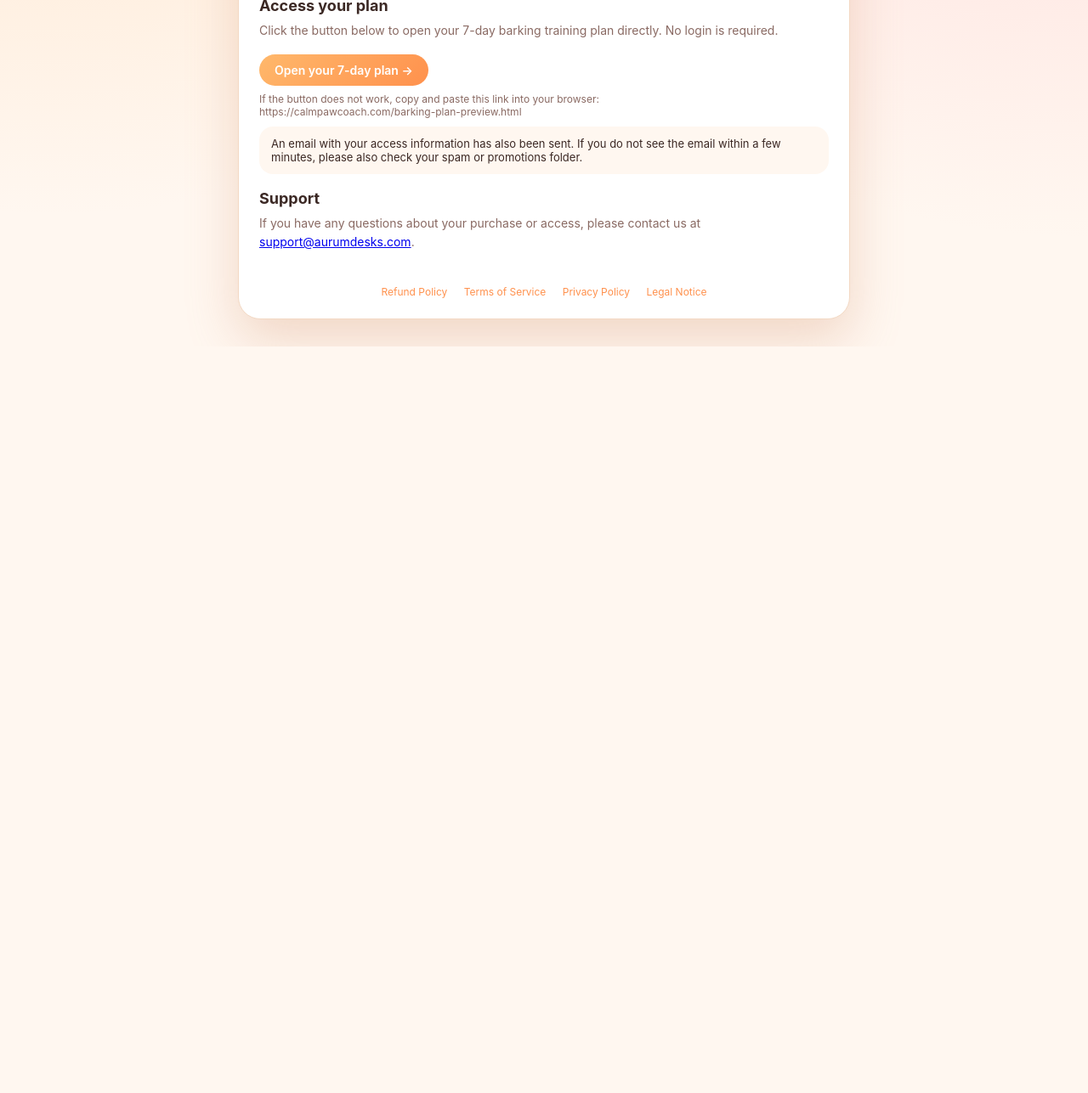
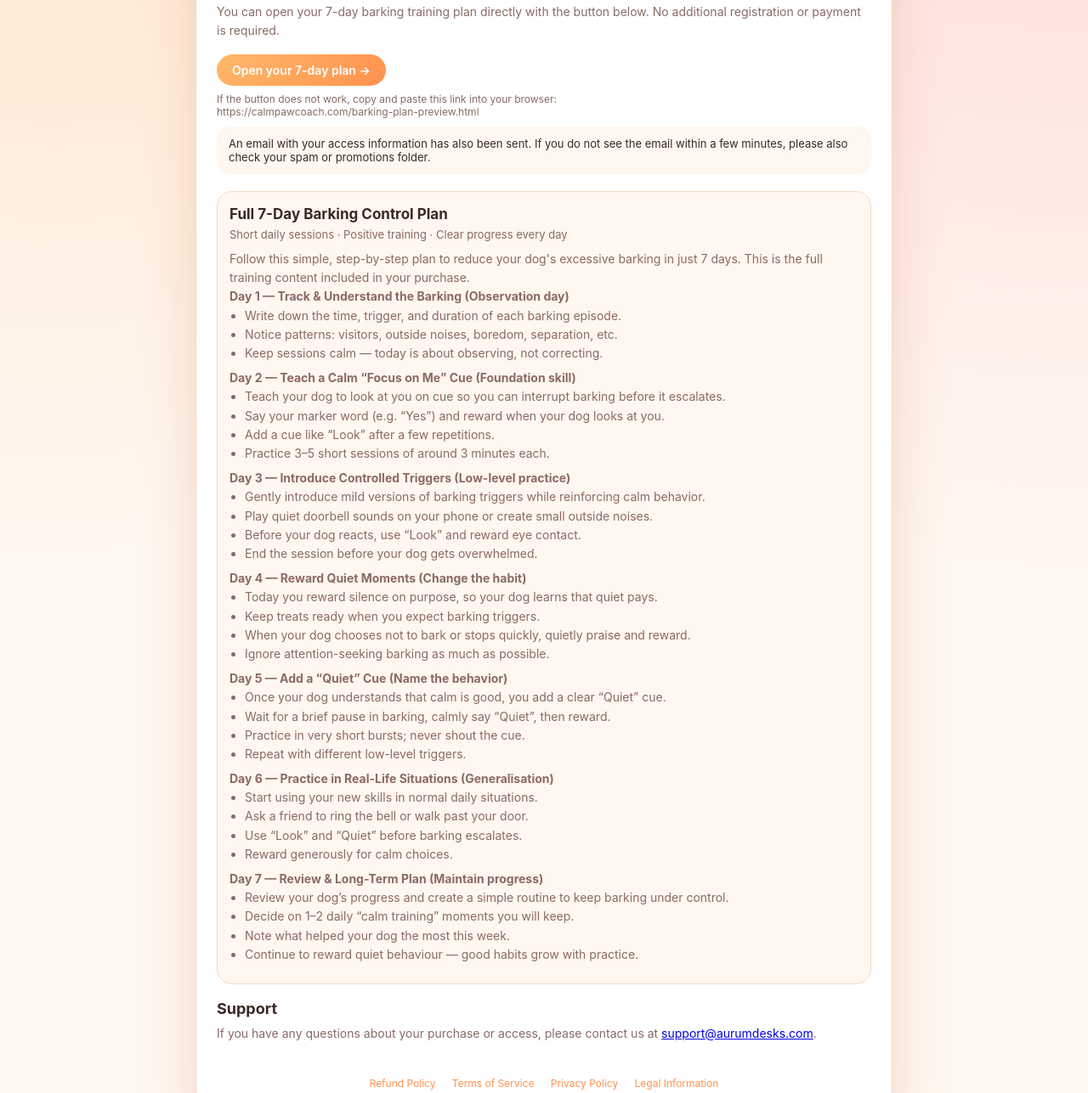
Before and after one commit to aifreelance-hub/calmpawcoach-site, a plain HTML site: page barking-thankyou.html in a window 1280 px wide. Shown: the part 625-1912 px from the top of the page at 85% size. Before the commit the page ends 1033 px from the top, so only its background shows below. Drawn offline with Linux system fonts and the light colour scheme.

Commit message:
Update barking-thankyou.html

```diff
--- a/barking-thankyou.html
+++ b/barking-thankyou.html
@@ -46,7 +46,7 @@
     }
     .card{
       width:100%;
-      max-width:720px;
+      max-width:820px;
       background:#fff;
       border-radius:var(--radius-lg);
       box-shadow:var(--shadow-soft);
@@ -116,6 +116,23 @@
       word-break:break-all;
       color:#8a6a63;
     }
+    .plan-block{
+      margin-top:20px;
+      padding:16px 14px;
+      border-radius:18px;
+      background:#fff7f0;
+      border:1px solid var(--border-soft);
+    }
+    .plan-block h3{
+      font-size:17px;
+      margin-bottom:6px;
+      color:var(--text-main);
+    }
+    .plan-block .meta{
+      font-size:13px;
+      color:var(--text-soft);
+      margin-bottom:10px;
+    }
     footer{
       margin-top:24px;
       padding:16px 0 0;
@@ -134,7 +151,7 @@
     <a href="/" style="font-size:20px;font-weight:700;">CalmPaw Coach</a>
     <div class="right">
       <a href="/">Home</a>
-      <a href="/legal">Legal</a>
+      <a href="/legal.html">Legal Information</a>
     </div>
   </nav>
 
@@ -146,6 +163,7 @@
     <p class="lead">
       Thank you for purchasing the CalmPaw 7-Day Barking Control training plan.
       Below you will find all important information about your product and access.
+      This is a <strong>digital training program</strong>. No physical products will be shipped.
     </p>
 
     <!-- Digistore24 Trust Badge / Banner -->
@@ -187,8 +205,8 @@
 
     <h2>Access your plan</h2>
     <p>
-      Click the button below to open your 7-day barking training plan directly.
-      No login is required.
+      You can open your 7-day barking training plan directly with the button below.
+      No additional registration or payment is required.
     </p>
 
     <a href="/barking-plan-preview.html" class="btn">
@@ -205,6 +223,74 @@
       If you do not see the email within a few minutes, please also check your spam or promotions folder.
     </div>
 
+    <!-- 在页面上直接展示完整 7 天计划，方便审核员查看 -->
+    <div class="plan-block">
+      <h3>Full 7-Day Barking Control Plan</h3>
+      <div class="meta">
+        Short daily sessions · Positive training · Clear progress every day
+      </div>
+
+      <p>
+        Follow this simple, step-by-step plan to reduce your dog's excessive barking in just 7 days.
+        This is the full training content included in your purchase.
+      </p>
+
+      <p><strong>Day 1 — Track &amp; Understand the Barking (Observation day)</strong></p>
+      <ul>
+        <li>Write down the time, trigger, and duration of each barking episode.</li>
+        <li>Notice patterns: visitors, outside noises, boredom, separation, etc.</li>
+        <li>Keep sessions calm — today is about observing, not correcting.</li>
+      </ul>
+
+      <p><strong>Day 2 — Teach a Calm “Focus on Me” Cue (Foundation skill)</strong></p>
+      <ul>
+        <li>Teach your dog to look at you on cue so you can interrupt barking before it escalates.</li>
+        <li>Say your marker word (e.g. “Yes”) and reward when your dog looks at you.</li>
+        <li>Add a cue like “Look” after a few repetitions.</li>
+        <li>Practice 3–5 short sessions of around 3 minutes each.</li>
+      </ul>
+
+      <p><strong>Day 3 — Introduce Controlled Triggers (Low-level practice)</strong></p>
+      <ul>
+        <li>Gently introduce mild versions of barking triggers while reinforcing calm behavior.</li>
+        <li>Play quiet doorbell sounds on your phone or create small outside noises.</li>
+        <li>Before your dog reacts, use “Look” and reward eye contact.</li>
+        <li>End the session before your dog gets overwhelmed.</li>
+      </ul>
+
+      <p><strong>Day 4 — Reward Quiet Moments (Change the habit)</strong></p>
+      <ul>
+        <li>Today you reward silence on purpose, so your dog learns that quiet pays.</li>
+        <li>Keep treats ready when you expect barking triggers.</li>
+        <li>When your dog chooses not to bark or stops quickly, quietly praise and reward.</li>
+        <li>Ignore attention-seeking barking as much as possible.</li>
+      </ul>
+
+      <p><strong>Day 5 — Add a “Quiet” Cue (Name the behavior)</strong></p>
+      <ul>
+        <li>Once your dog understands that calm is good, you add a clear “Quiet” cue.</li>
+        <li>Wait for a brief pause in barking, calmly say “Quiet”, then reward.</li>
+        <li>Practice in very short bursts; never shout the cue.</li>
+        <li>Repeat with different low-level triggers.</li>
+      </ul>
+
+      <p><strong>Day 6 — Practice in Real-Life Situations (Generalisation)</strong></p>
+      <ul>
+        <li>Start using your new skills in normal daily situations.</li>
+        <li>Ask a friend to ring the bell or walk past your door.</li>
+        <li>Use “Look” and “Quiet” before barking escalates.</li>
+        <li>Reward generously for calm choices.</li>
+      </ul>
+
+      <p><strong>Day 7 — Review &amp; Long-Term Plan (Maintain progress)</strong></p>
+      <ul>
+        <li>Review your dog’s progress and create a simple routine to keep barking under control.</li>
+        <li>Decide on 1–2 daily “calm training” moments you will keep.</li>
+        <li>Note what helped your dog the most this week.</li>
+        <li>Continue to reward quiet behaviour — good habits grow with practice.</li>
+      </ul>
+    </div>
+
     <h2>Support</h2>
     <p>
       If you have any questions about your purchase or access, please contact us at
@@ -212,10 +298,10 @@
     </p>
 
     <footer>
-      <a href="/refund">Refund Policy</a>
-      <a href="/terms">Terms of Service</a>
-      <a href="/privacy">Privacy Policy</a>
-      <a href="/legal">Legal Notice</a>
+      <a href="/refund.html">Refund Policy</a>
+      <a href="/terms.html">Terms of Service</a>
+      <a href="/privacy.html">Privacy Policy</a>
+      <a href="/legal.html">Legal Information</a>
     </footer>
   </main>
 
```
